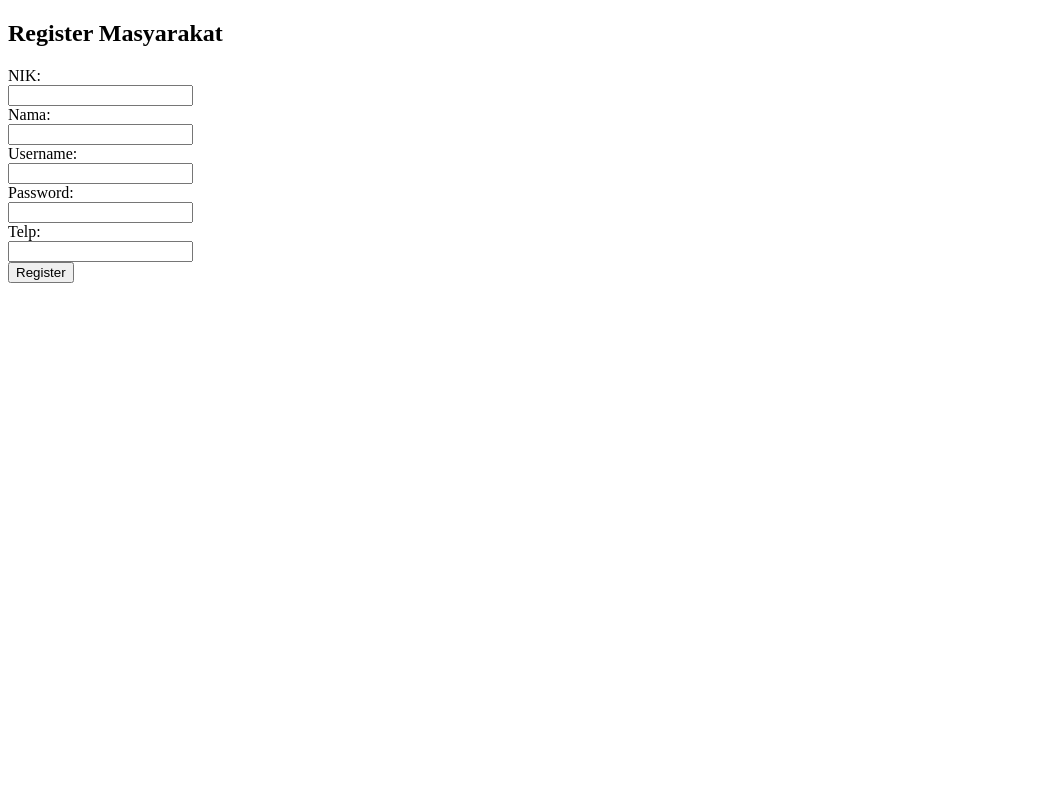
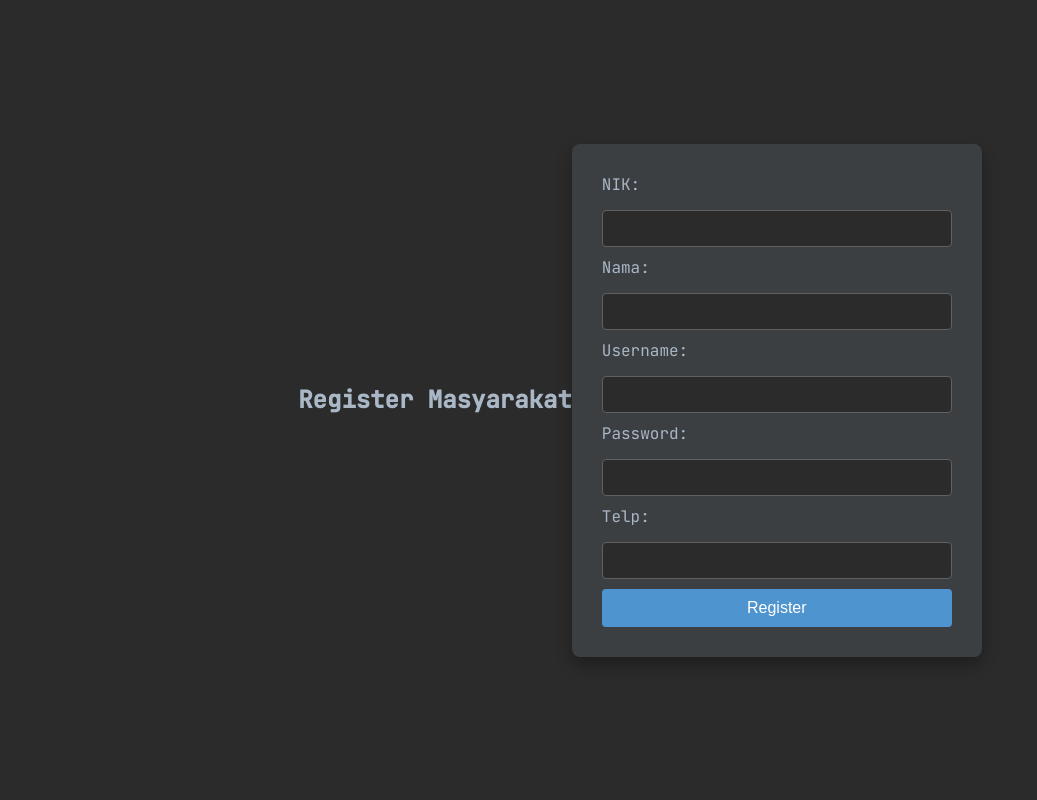
Before and after one commit to pplg-airlangga-samarinda-22/pm-autentifikasi-ExtraNuklor, a PHP site: page /register_masyarakat.php in a window 1280 px wide. Shown: the whole page, without its empty margins (0-1037 px from the left). Run offline with PHP 8.4, Linux system fonts and the light colour scheme.

Commit message:
fix register masyarakat

```diff
--- a/register_masyarakat.php
+++ b/register_masyarakat.php
@@ -34,24 +34,109 @@ if (isset($_POST['register'])) {
     <meta charset="UTF-8">
     <meta name="viewport" content="width=device-width, initial-scale=1.0">
     <title>Register Masyarakat</title>
+    <style>
+        /* JetBrains-inspired styling */
+        body {
+            background-color: #2b2b2b;
+            font-family: 'JetBrains Mono', monospace;
+            color: #dcdcdc;
+            display: flex;
+            justify-content: center;
+            align-items: center;
+            height: 100vh;
+            margin: 0;
+        }
+
+        form {
+            background-color: #3c3f41;
+            border-radius: 8px;
+            padding: 30px;
+            box-shadow: 0 8px 16px rgba(0, 0, 0, 0.3);
+            width: 350px;
+            text-align: center;
+        }
+
+        h2 {
+            color: #a9b7c6;
+            margin-bottom: 20px;
+        }
+
+        label {
+            display: block;
+            text-align: left;
+            margin-bottom: 5px;
+            color: #a9b7c6;
+        }
+
+        input[type="text"], input[type="password"] {
+            width: 100%;
+            padding: 10px;
+            margin: 10px 0;
+            background-color: #2b2b2b;
+            border: 1px solid #616161;
+            border-radius: 4px;
+            color: #dcdcdc;
+            box-sizing: border-box;
+        }
+
+        input[type="text"]::placeholder, input[type="password"]::placeholder {
+            color: #7e8e91;
+        }
+
+        input[type="text"]:focus, input[type="password"]:focus {
+            outline: none;
+            border-color: #6897bb;
+        }
+
+        button {
+            width: 100%;
+            padding: 10px;
+            background-color: #4e94ce;
+            border: none;
+            border-radius: 4px;
+            color: #ffffff;
+            font-size: 16px;
+            cursor: pointer;
+            transition: background-color 0.3s ease;
+        }
+
+        button:hover {
+            background-color: #3e82b0;
+        }
+
+        a {
+            color: #a9b7c6;
+            text-decoration: none;
+            font-size: 14px;
+            display: inline-block;
+            margin-top: 15px;
+            transition: color 0.3s ease;
+        }
+
+        a:hover {
+            color: #6897bb;
+        }
+    </style>
+    <!-- Optional: Adding JetBrains Mono Font -->
+    <link href="https://fonts.googleapis.com/css2?family=JetBrains+Mono:wght@400;500&display=swap" rel="stylesheet">
 </head>
 <body>
     <h2>Register Masyarakat</h2>
     <form action="" method="POST">
-        <label>NIK:</label><br>
-        <input type="text" name="nik" maxlength="16" required><br>
+        <label for="nik">NIK:</label>
+        <input type="text" id="nik" name="nik" maxlength="16" required>
 
-        <label>Nama:</label><br>
-        <input type="text" name="nama" maxlength="35" required><br>
+        <label for="nama">Nama:</label>
+        <input type="text" id="nama" name="nama" maxlength="35" required>
 
-        <label>Username:</label><br>
-        <input type="text" name="username" maxlength="25" required><br>
+        <label for="username">Username:</label>
+        <input type="text" id="username" name="username" maxlength="25" required>
 
-        <label>Password:</label><br>
-        <input type="password" name="password" required><br>
+        <label for="password">Password:</label>
+        <input type="password" id="password" name="password" required>
 
-        <label>Telp:</label><br>
-        <input type="text" name="telp" maxlength="13" required><br>
+        <label for="telp">Telp:</label>
+        <input type="text" id="telp" name="telp" maxlength="13" required>
 
         <button type="submit" name="register">Register</button>
     </form>
```
